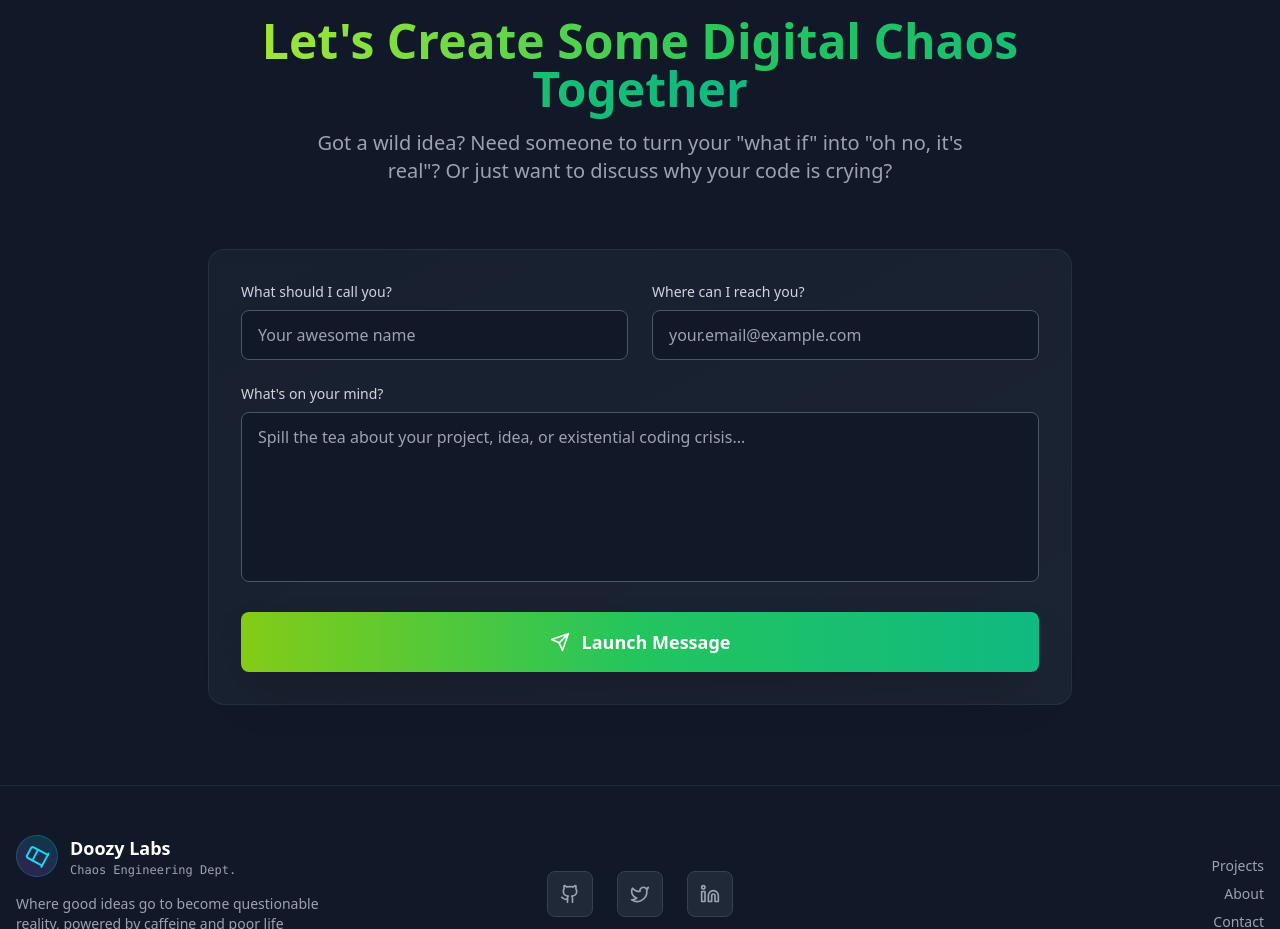
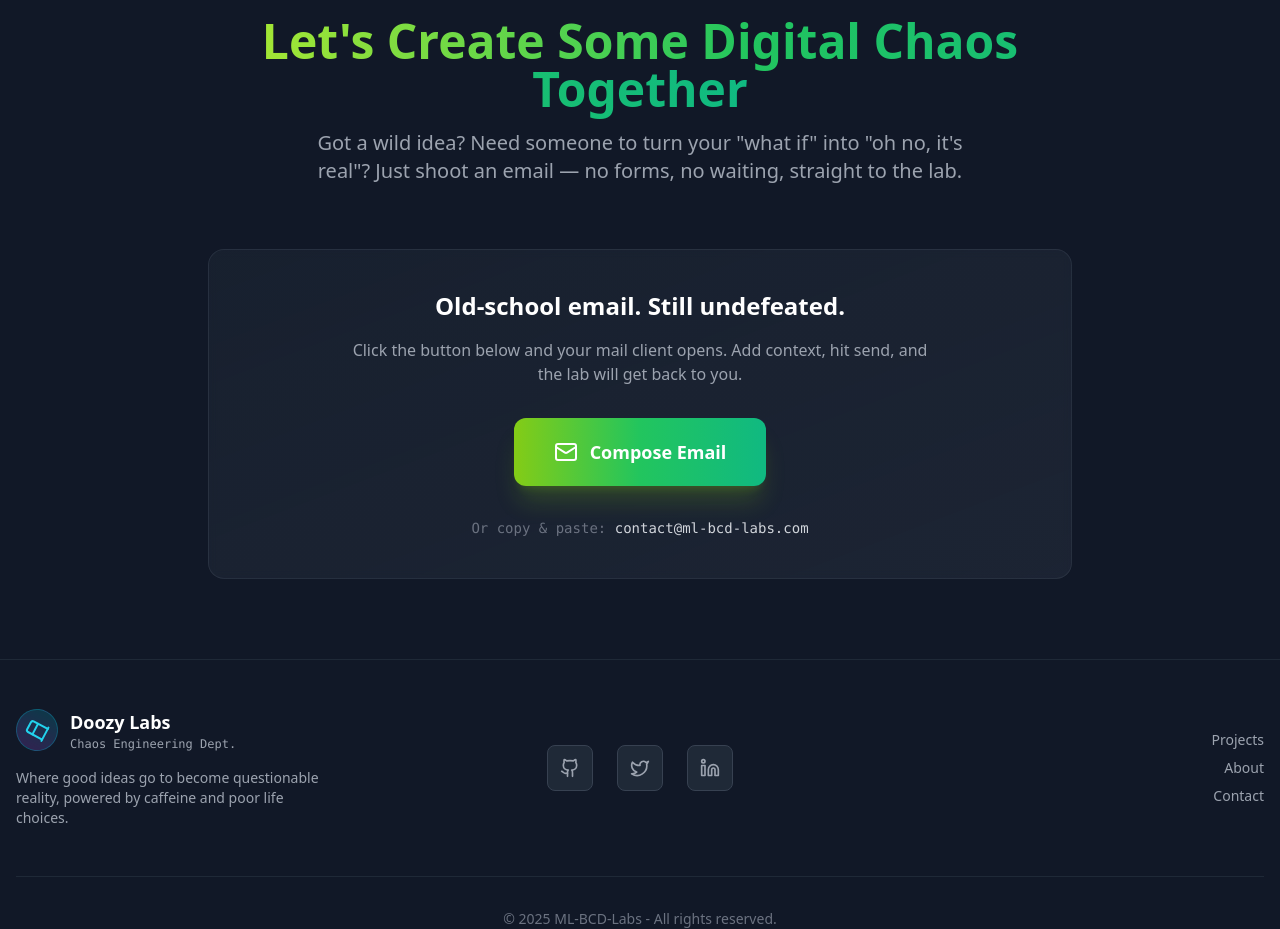
Before and after one commit to Mickael45/my-last-brain-cell-doozy-labs-webpage, a React (Vite) app: page / in a window 1280 px wide. Shown: the part 3943-4872 px from the top of the page. Built offline with nearby package versions, Linux system fonts and the light colour scheme.

Commit message:
Reworks contact section

```diff
--- a/src/components/ContactSection.tsx
+++ b/src/components/ContactSection.tsx
@@ -1,38 +1,14 @@
-import React, { useState } from 'react';
-import { motion } from 'framer-motion';
-import { Mail, Send, MessageSquare } from 'lucide-react';
+import React from "react";
+import { motion } from "framer-motion";
+import { Mail } from "lucide-react";
+
+const CONTACT_EMAIL = "contact@ml-bcd-labs.com"; // Change if needed
+const SUBJECT = encodeURIComponent("Project / Collaboration Inquiry");
+const BODY = encodeURIComponent(
+  `Hey Doozy Labs team,%0D%0A%0D%0AI'd like to chat about ...%0D%0A%0D%0A—`
+);
 
 const ContactSection: React.FC = () => {
-  const [formData, setFormData] = useState({
-    name: '',
-    email: '',
-    message: ''
-  });
-  const [isSubmitting, setIsSubmitting] = useState(false);
-  const [isSubmitted, setIsSubmitted] = useState(false);
-
-  const handleInputChange = (e: React.ChangeEvent<HTMLInputElement | HTMLTextAreaElement>) => {
-    setFormData({
-      ...formData,
-      [e.target.name]: e.target.value
-    });
-  };
-
-  const handleSubmit = async (e: React.FormEvent) => {
-    e.preventDefault();
-    setIsSubmitting(true);
-
-    // Simulate form submission
-    await new Promise(resolve => setTimeout(resolve, 1500));
-
-    setIsSubmitting(false);
-    setIsSubmitted(true);
-    setFormData({ name: '', email: '', message: '' });
-
-    // Reset success state after 3 seconds
-    setTimeout(() => setIsSubmitted(false), 3000);
-  };
-
   return (
     <section className="py-20 bg-gray-900">
       <div className="max-w-4xl mx-auto px-4">
@@ -55,8 +31,9 @@ const ContactSection: React.FC = () => {
             </span>
           </h2>
           <p className="text-xl text-gray-400 max-w-2xl mx-auto">
-            Got a wild idea? Need someone to turn your "what if" into "oh no, it's real"?
-            Or just want to discuss why your code is crying?
+            Got a wild idea? Need someone to turn your "what if" into "oh no,
+            it's real"? Just shoot an email — no forms, no waiting, straight to
+            the lab.
           </p>
         </motion.div>
 
@@ -65,95 +42,29 @@ const ContactSection: React.FC = () => {
           whileInView={{ opacity: 1, y: 0 }}
           viewport={{ once: true }}
           transition={{ duration: 0.6, delay: 0.2 }}
-          className="bg-gradient-to-br from-gray-800/50 to-gray-700/30 backdrop-blur-sm border border-gray-600/30 rounded-2xl p-8 hover:border-lime-500/30 transition-all duration-300"
+          className="bg-gradient-to-br from-gray-800/50 to-gray-700/30 backdrop-blur-sm border border-gray-600/30 rounded-2xl p-10 flex flex-col items-center text-center gap-8 hover:border-lime-500/30 transition-all duration-300"
         >
-          <form onSubmit={handleSubmit} className="space-y-6">
-            <div className="grid md:grid-cols-2 gap-6">
-              <div>
-                <label htmlFor="name" className="block text-sm font-medium text-gray-300 mb-2">
-                  What should I call you?
-                </label>
-                <input
-                  type="text"
-                  id="name"
-                  name="name"
-                  value={formData.name}
-                  onChange={handleInputChange}
-                  required
-                  className="w-full px-4 py-3 bg-gray-900 border border-gray-600 rounded-lg text-white placeholder-gray-400 focus:outline-none focus:border-lime-500 focus:ring-1 focus:ring-lime-500 transition-colors"
-                  placeholder="Your awesome name"
-                />
-              </div>
-
-              <div>
-                <label htmlFor="email" className="block text-sm font-medium text-gray-300 mb-2">
-                  Where can I reach you?
-                </label>
-                <input
-                  type="email"
-                  id="email"
-                  name="email"
-                  value={formData.email}
-                  onChange={handleInputChange}
-                  required
-                  className="w-full px-4 py-3 bg-gray-900 border border-gray-600 rounded-lg text-white placeholder-gray-400 focus:outline-none focus:border-lime-500 focus:ring-1 focus:ring-lime-500 transition-colors"
-                  placeholder="your.email@example.com"
-                />
-              </div>
-            </div>
-
-            <div>
-              <label htmlFor="message" className="block text-sm font-medium text-gray-300 mb-2">
-                What's on your mind?
-              </label>
-              <textarea
-                id="message"
-                name="message"
-                value={formData.message}
-                onChange={handleInputChange}
-                required
-                rows={6}
-                className="w-full px-4 py-3 bg-gray-900 border border-gray-600 rounded-lg text-white placeholder-gray-400 focus:outline-none focus:border-lime-500 focus:ring-1 focus:ring-lime-500 transition-colors resize-none"
-                placeholder="Spill the tea about your project, idea, or existential coding crisis..."
-              />
-            </div>
-
-            <motion.button
-              type="submit"
-              disabled={isSubmitting || isSubmitted}
-              whileHover={{ scale: isSubmitting || isSubmitted ? 1 : 1.02 }}
-              whileTap={{ scale: isSubmitting || isSubmitted ? 1 : 0.98 }}
-              className={`w-full py-4 rounded-lg font-semibold text-lg transition-all duration-300 flex items-center justify-center gap-3 ${
-                isSubmitted
-                  ? 'bg-gradient-to-r from-green-500 to-emerald-500 text-white'
-                  : isSubmitting
-                  ? 'bg-lime-600/50 text-white cursor-not-allowed'
-                  : 'bg-gradient-to-r from-lime-500 via-green-500 to-emerald-500 hover:from-lime-400 hover:via-green-400 hover:to-emerald-400 text-white shadow-2xl hover:shadow-lime-500/25'
-              }`}
-            >
-              {isSubmitted ? (
-                <>
-                  <MessageSquare className="w-5 h-5" />
-                  Message Launched! 🚀
-                </>
-              ) : isSubmitting ? (
-                <>
-                  <motion.div
-                    animate={{ rotate: 360 }}
-                    transition={{ duration: 1, repeat: Infinity, ease: "linear" }}
-                  >
-                    <Send className="w-5 h-5" />
-                  </motion.div>
-                  Launching into the void...
-                </>
-              ) : (
-                <>
-                  <Send className="w-5 h-5" />
-                  Launch Message
-                </>
-              )}
-            </motion.button>
-          </form>
+          <div className="space-y-4 max-w-xl">
+            <h3 className="text-2xl font-semibold text-white">
+              Old-school email. Still undefeated.
+            </h3>
+            <p className="text-gray-400">
+              Click the button below and your mail client opens. Add context,
+              hit send, and the lab will get back to you.
+            </p>
+          </div>
+          <motion.a
+            whileHover={{ scale: 1.05, y: -2 }}
+            whileTap={{ scale: 0.97 }}
+            href={`mailto:${CONTACT_EMAIL}?subject=${SUBJECT}&body=${BODY}`}
+            className="inline-flex items-center gap-3 px-10 py-5 rounded-xl font-semibold text-lg bg-gradient-to-r from-lime-500 via-green-500 to-emerald-500 hover:from-lime-400 hover:via-green-400 hover:to-emerald-400 text-white shadow-xl shadow-lime-500/20 transition-all focus:outline-none focus:ring-2 focus:ring-lime-400 focus:ring-offset-2 focus:ring-offset-gray-900"
+          >
+            <Mail className="w-6 h-6" /> Compose Email
+          </motion.a>
+          <div className="text-sm text-gray-500 font-mono select-text">
+            Or copy & paste:{" "}
+            <span className="text-gray-300">{CONTACT_EMAIL}</span>
+          </div>
         </motion.div>
       </div>
     </section>
```
